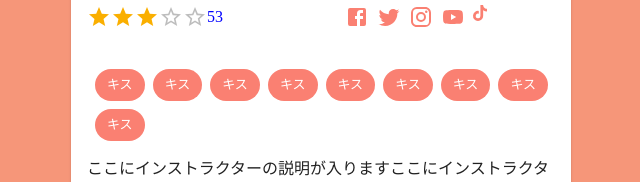
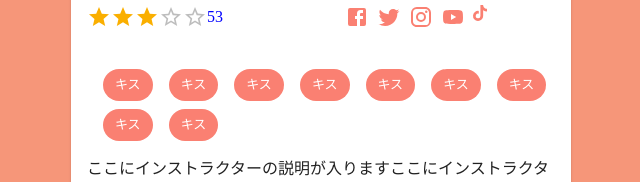
Before and after one commit to oiwa1108/culmino-copy, a Next.js app: page /instructor/1 in a window 1280 px wide. Shown: the part 418-600 px from the top of the page, without its empty margins (319-959 px from the left). Built offline with nearby package versions, Linux system fonts and the light colour scheme.

Commit message:
得意分野のバッジを５列にした

```diff
--- a/pages/instructor/[uid].tsx
+++ b/pages/instructor/[uid].tsx
@@ -53,10 +53,10 @@ const snsIcons = () => {
 // TODO:SNSのリンクをpropsに追加
 const specialtyChips = (specialty: Specialty[]) => {
   return (
-    <Grid container spacing={1}>
-      {specialty.map((v) => {
+    <Grid container columnSpacing={2} rowSpacing={1}>
+      {specialty.map((v, i) => {
         return (
-          <Grid item>
+          <Grid item key={i}>
             <Chip label={v} color="primary" />
           </Grid>
         );
```
